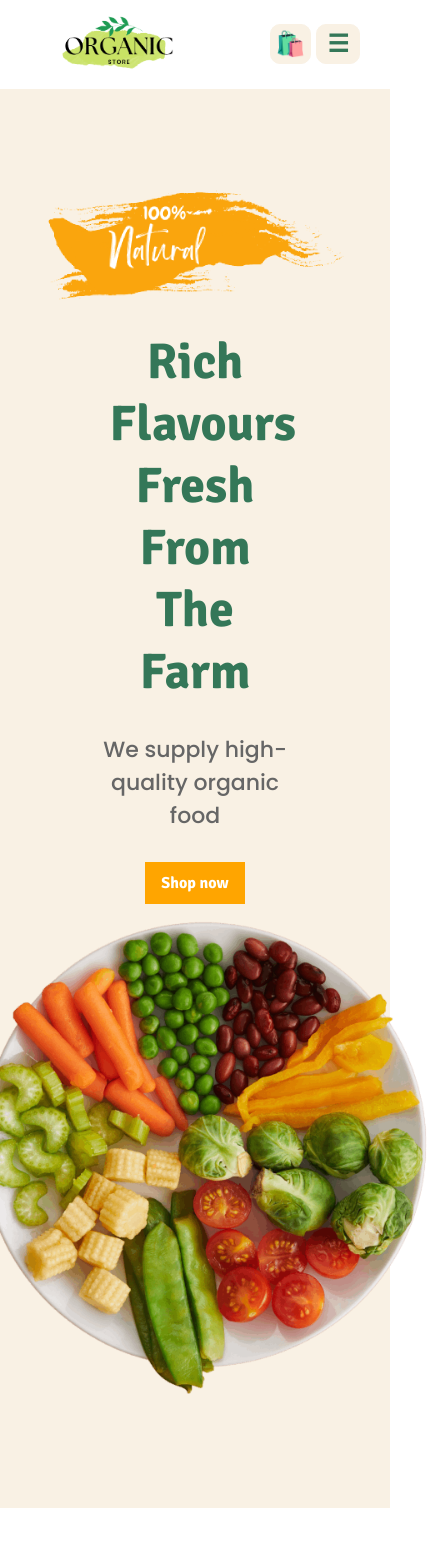
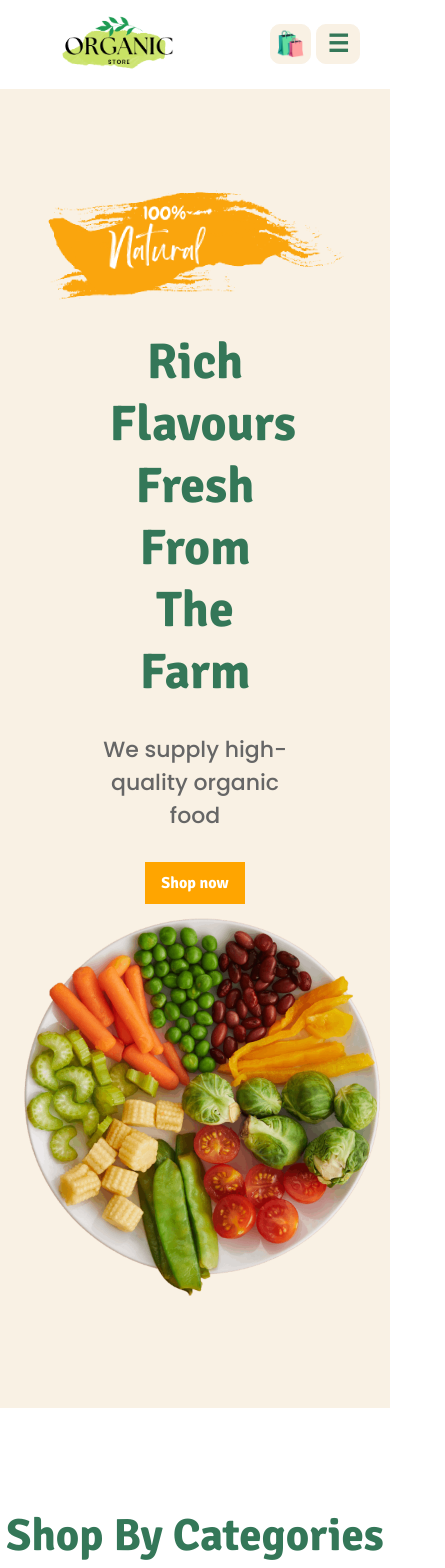
Before and after one commit to aytacaghayeva/OrganicStore, a React (Create React App) app: page / in a window 390 px wide. Shown: the top 1568 px of the page, 445 px wide, since content can reach past the window. Built offline with nearby package versions, Linux system fonts and the light colour scheme.

Commit message:
Add React to this File

```diff
--- a/src/Home.css
+++ b/src/Home.css
@@ -357,6 +357,10 @@
         justify-content: center;
         flex-direction: column;
     }
+    .vegetable{
+        width: 400px;
+        height: 400px;
+    }
     .rich{
         width: 90%;
         font-size: 50px;
--- a/src/Home.js
+++ b/src/Home.js
@@ -35,7 +35,7 @@ function Home({ toggleCartItem, cart }) {
     <div className="home">
       <div className="rich-flavour">
         <div className="nature">
-          <img src={Natural} alt="natural"></img>
+          <img src={Natural} alt="natural" className="natural"></img>
           <h2 className="rich">Rich Flavours Fresh From The Farm</h2>
           <p className="home-p">We supply high-quality organic food</p>
           <Link to="/shop" className="orange">Shop now</Link>
```
